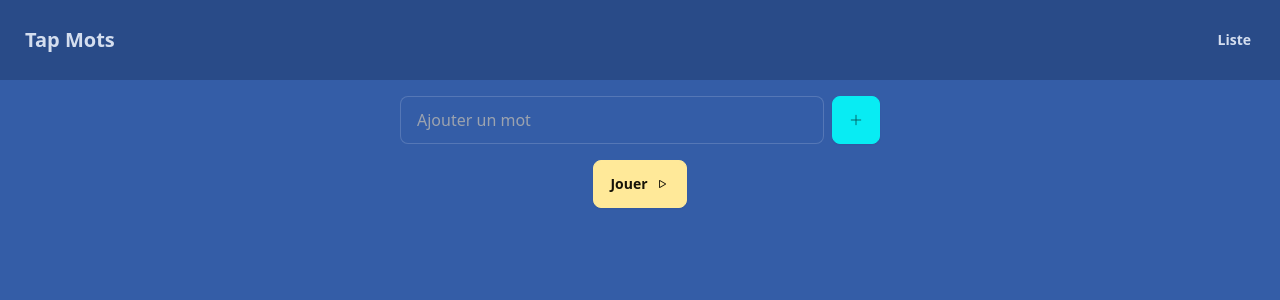
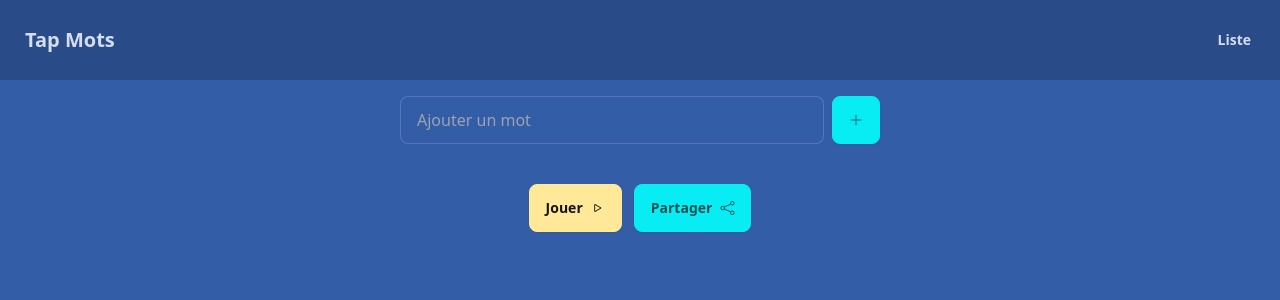
Before and after one commit to Bhacaz/tap-mots, a Vue app: page /list in a window 1280 px wide. Shown: the top 300 px of the page. Built offline with nearby package versions, Linux system fonts and the light colour scheme.

Commit message:
handle query params to share

```diff
--- a/src/views/ListEditing.vue
+++ b/src/views/ListEditing.vue
@@ -4,9 +4,24 @@ import { ref, watch } from 'vue';
 const newItem = ref('');
 const items = ref([]);
 
-const storedItems = localStorage.getItem('items');
-if (storedItems) {
-  items.value = JSON.parse(storedItems);
+watch(items, (newItems) => {
+  localStorage.setItem('items', JSON.stringify(newItems));
+}, { deep: true });
+
+// Check if theres is a query params works with value. It is formated as Base64 joined by semi-colon
+const query = window.location.search;
+if (query) {
+  const params = new URLSearchParams(query);
+  let wordsValue = params.get('words');
+  if (wordsValue) {
+    const value = atob(wordsValue);
+    items.value = value.split(';');
+  }
+} else {
+  const storedItems = localStorage.getItem('items');
+  if (storedItems) {
+    items.value = JSON.parse(storedItems);
+  }
 }
 
 const addItem = () => {
@@ -32,9 +47,10 @@ const handleKeydown = (event: KeyboardEvent) => {
   }
 };
 
-watch(items, (newItems) => {
-  localStorage.setItem('items', JSON.stringify(newItems));
-}, { deep: true });
+const shareLink = () => {
+  return '/list?words=' + btoa(items.value.join(';'));
+};
+
 </script>
 
 <template>
@@ -53,11 +69,12 @@ watch(items, (newItems) => {
         </button>
       </li>
     </ul>
-    <div class="flex justify-center">
+    <div class="flex justify-center space-x-3 pt-6">
       <RouterLink :to="
 		{
 			path: '/'
 		}" class="btn btn-accent">Jouer <i class="bi bi-play"></i></RouterLink>
+      <a class="btn btn-primary" :href="shareLink()">Partager <i class="bi bi-share"></i></a>
     </div>
   </div>
 </template>
```
